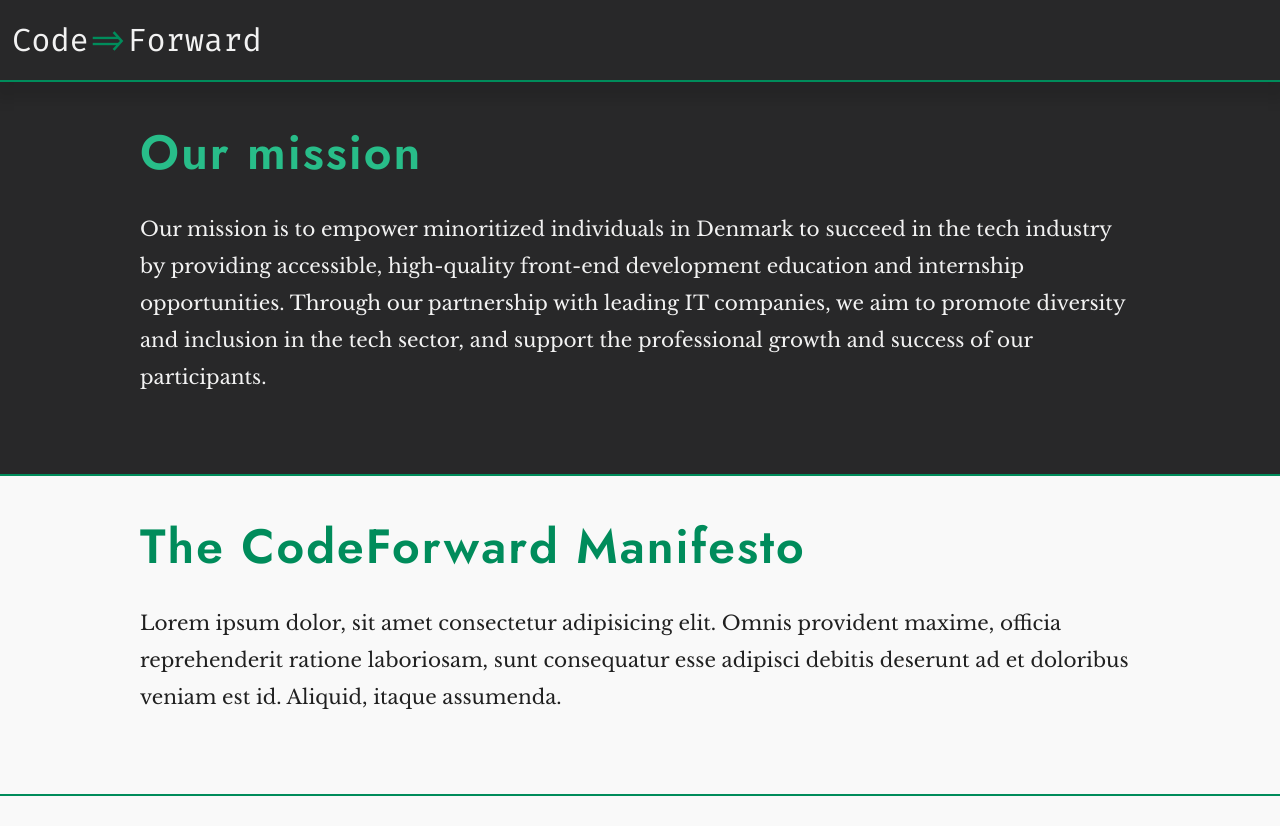
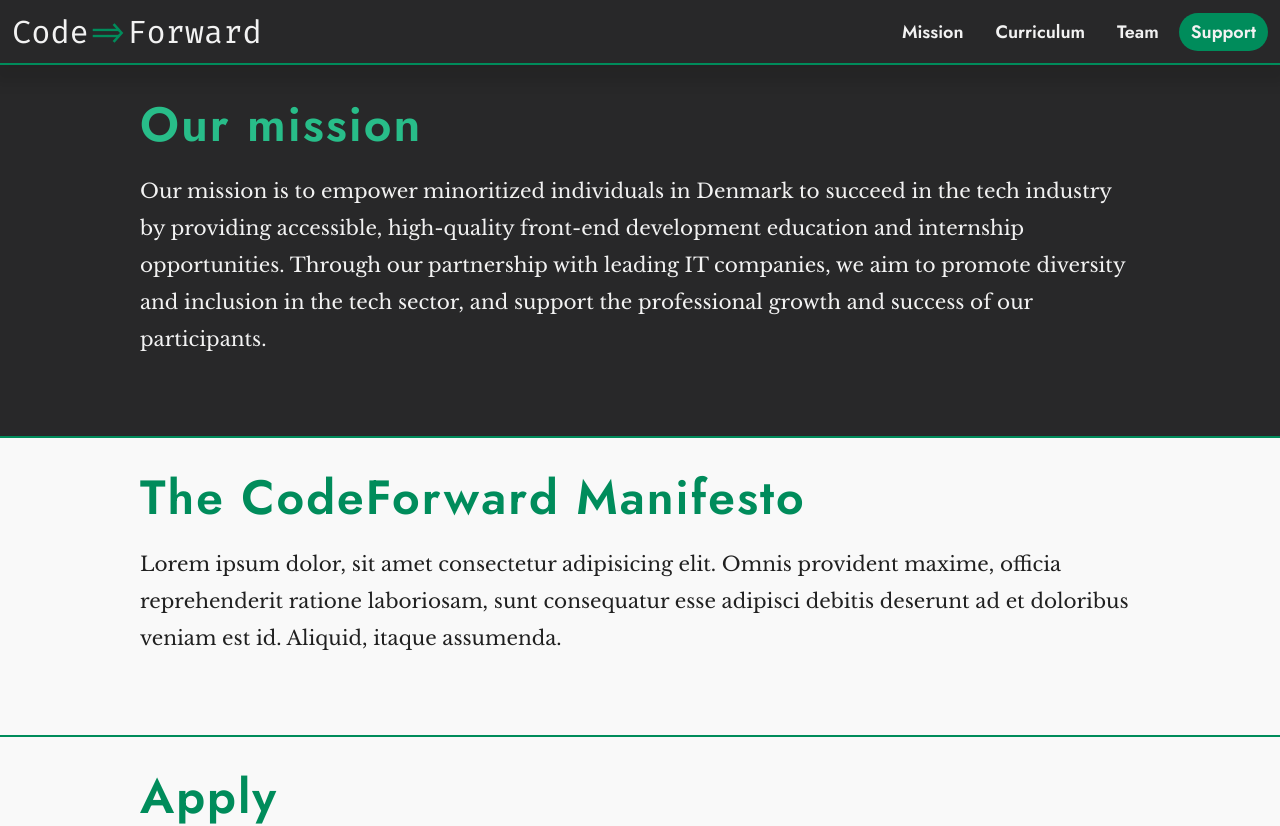
Before and after one commit to code-forward-dk/website, a React (Create React App) app: page / in a window 1280 px wide. Shown: the top 826 px of the page. Built offline with nearby package versions, Linux system fonts and the light colour scheme.

Commit message:
Added nav to header

```diff
--- a/src/Footer.css
+++ b/src/Footer.css
@@ -7,12 +7,12 @@
 }
 
 .site-footer-inner-wrapper {
-  max-width: var(--site-max-width);
   margin-inline: auto;
   padding-inline: 12px;
   padding-block: 24px;
   display: flex;
   justify-content: space-between;
+  align-items: center;
 }
 
 @media (max-width: 480px) {
@@ -31,8 +31,9 @@
 
 .site-footer address {
   font-style: normal;
-  font-size: 14px;
-  margin-top: 1em;
+  font-size: 12px;
+  margin-top: 2em;
+  line-height: 1.5;
 }
 
 .site-footer .social-media-links ul {
--- a/src/Header.css
+++ b/src/Header.css
@@ -4,13 +4,18 @@
   box-shadow: 0 12px 12px 6px hsla(0deg 0% 0% / 10%);
   border-bottom: 2px solid var(--color-brand);
   z-index: 1;
+  position: sticky;
+  top: 0;
+  height: 65px;
 }
 
 .site-header-inner-wrapper {
   margin-inline: auto;
   padding-inline: 12px;
-  padding-block: 24px;
   display: flex;
+  justify-content: space-between;
+  align-items: center;
+  height: 100%;
 }
 
 .site-header .logo-wrapper {
@@ -26,3 +31,31 @@
 .site-header h1 {
   line-height: 1;
 }
+
+.site-header-inner-wrapper nav ul {
+  list-style: none;
+  display: flex;
+  gap: 0.5em;
+}
+
+.site-header-inner-wrapper nav button {
+  background-color: transparent;
+  color: var(--color-white);
+  font-weight: bold;
+  font-size: 18px;
+  border: 0;
+  padding: 6px 12px;
+  border-radius: 20px;
+  outline: 0;
+  cursor: pointer;
+}
+
+.site-header-inner-wrapper nav button.accent {
+  background-color: var(--color-brand);
+  color: var(--color-white);
+}
+
+.site-header-inner-wrapper nav button:is(:hover, :active, :focus-visible) {
+  background-color: var(--color-white);
+  color: var(--color-brand);
+}
--- a/src/Header.tsx
+++ b/src/Header.tsx
@@ -10,6 +10,22 @@
           <Logo />
         </h1>
       </div>
+      <nav>
+        <ul>
+          <li>
+            <button>Mission</button>
+          </li>
+          <li>
+            <button>Curriculum</button>
+          </li>
+          <li>
+            <button>Team</button>
+          </li>
+          <li>
+            <button className="accent">Support</button>
+          </li>
+        </ul>
+      </nav>
     </div>
   </header>
 );
--- a/src/index.css
+++ b/src/index.css
@@ -16,6 +16,7 @@
   font-family: var(--font-text);
   background-color: hsl(0deg 0% 97.5%);
   color: hsl(0deg 0% 12.5%);
+  line-height: 1;
 
   --color-brand: #008c5b;
   --color-brand-light: #28bd89;
@@ -23,7 +24,6 @@
   --color-black: #282829;
   --color-white: #f2f2f2;
   --site-max-width: 1024px;
-  /* --font-text: "EB Garamond", serif; */
   --font-display: "Jost", sans-serif;
   --font-text: "Libre Baskerville", serif;
   --font-code: "Fira Code", monospace;
```
